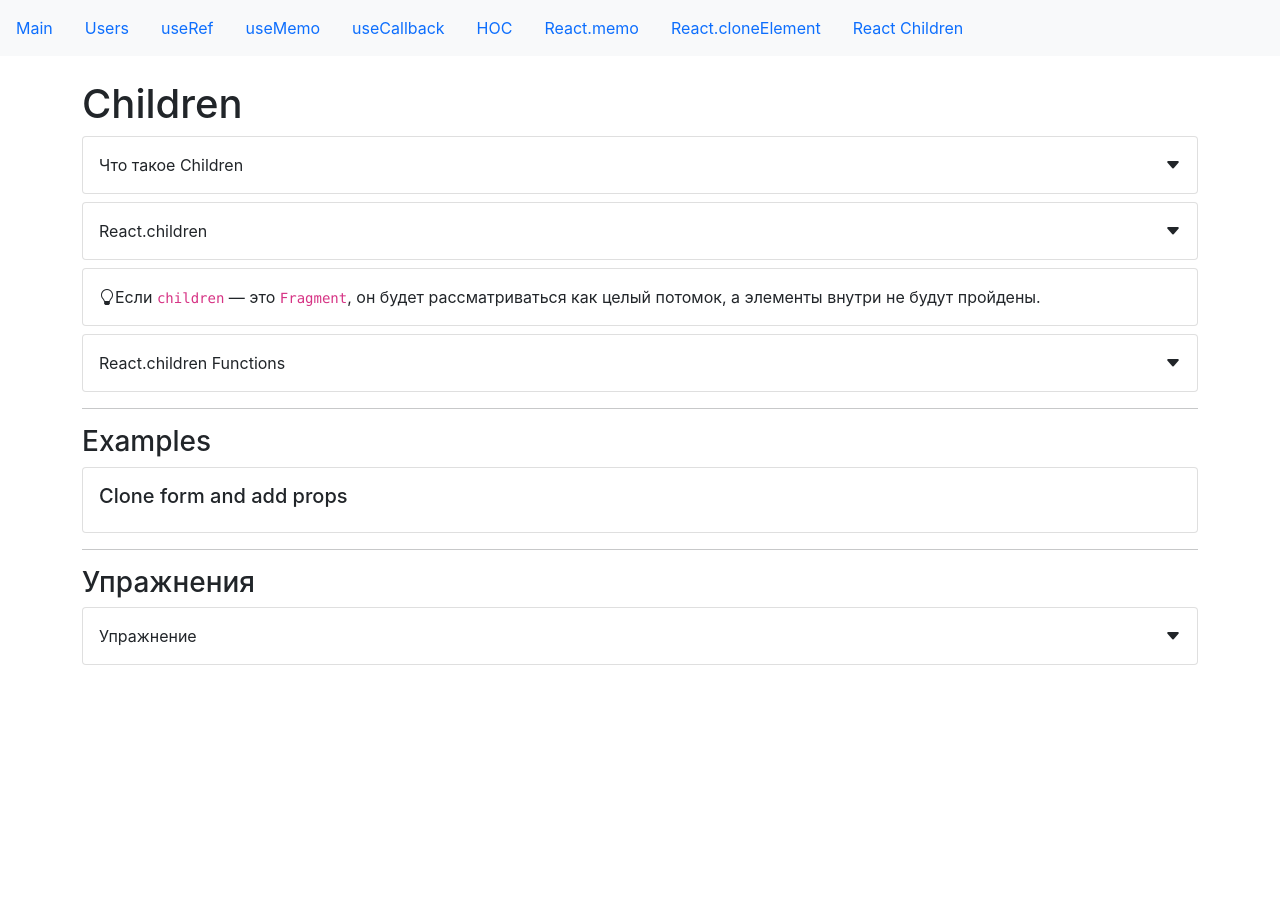
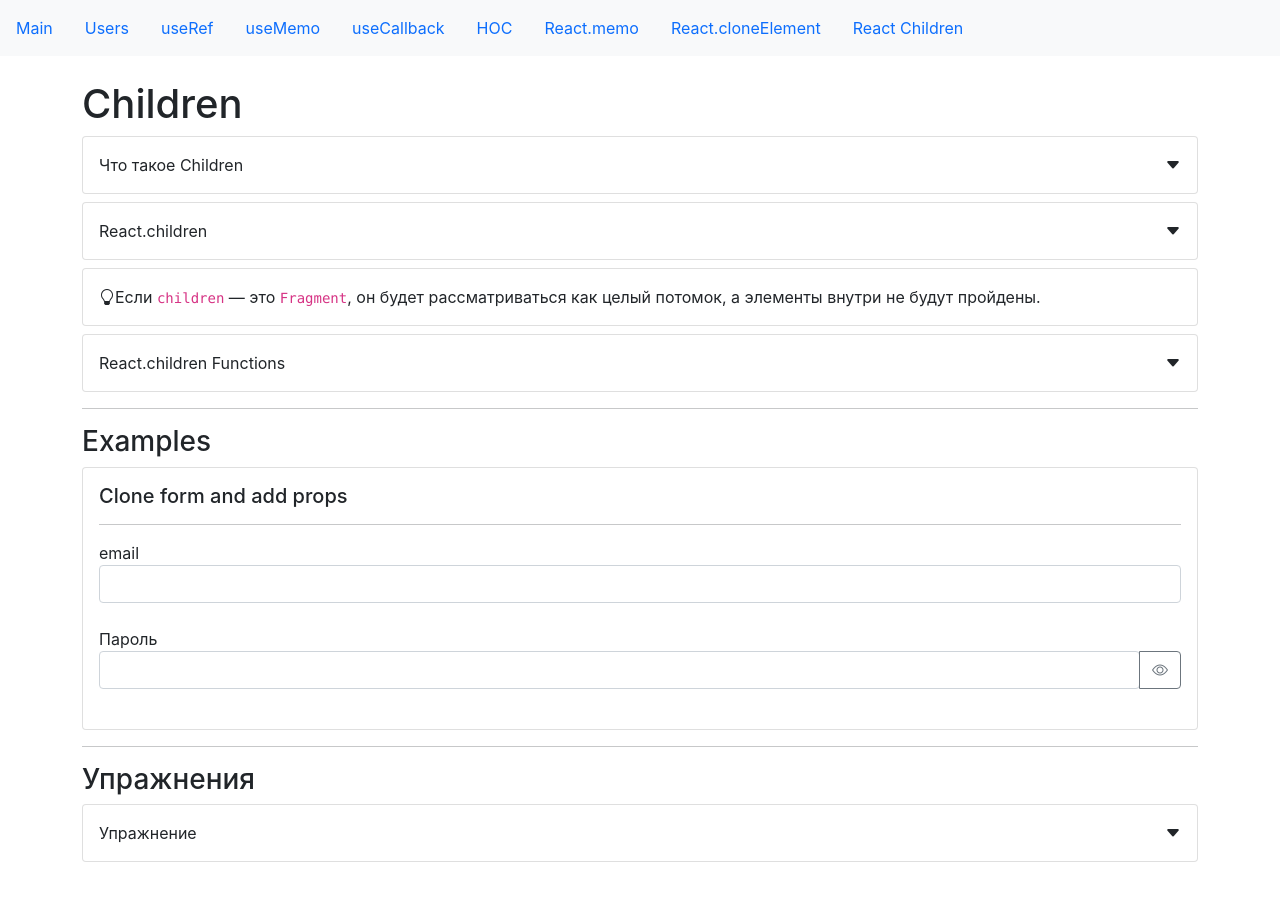
Before and after one commit to harnblaze/start-hooks, a React (Create React App) app: page /children in a window 1280 px wide. Shown: the top 898 px of the page. Before the commit the page ends 800 px from the top, so only its background shows below. Built offline with nearby package versions, Linux system fonts and the light colour scheme.

Commit message:
React Children

```diff
--- a/src/app/components/examples/children/reactChildrenExample.jsx
+++ b/src/app/components/examples/children/reactChildrenExample.jsx
@@ -1,10 +1,44 @@
-import React from "react";
+import React, { useEffect, useState } from "react";
 import CardWrapper from "../../common/Card";
+import Divider from "../../common/divider";
+import TextField from "../../common/form/textField";
 import SmallTitle from "../../common/typografy/smallTitle";
+import PropTypes from "prop-types";
+
+const FormComponent = ({ children }) => {
+    const [data, setData] = useState({});
+    useEffect(() => {
+        console.log(data);
+    }, [data]);
+    const handleChange = (target) => {
+        setData((prevState) => ({ ...prevState, [target.name]: target.value }));
+    };
+
+    return React.Children.map(children, (child) => {
+        const config = {
+            ...child.props,
+            onChange: handleChange,
+            value: data[child.props.name] || ""
+        };
+
+        return React.cloneElement(child, config);
+    });
+};
+FormComponent.propTypes = {
+    children: PropTypes.oneOfType([
+        PropTypes.arrayOf(PropTypes.node),
+        PropTypes.node
+    ])
+};
 const ReactChildrenExample = () => {
     return (
         <CardWrapper>
             <SmallTitle>Clone form and add props</SmallTitle>
+            <Divider />
+            <FormComponent>
+                <TextField name="email" label="email" />
+                <TextField name="password" label="Пароль" type="password" />
+            </FormComponent>
         </CardWrapper>
     );
 };
```
